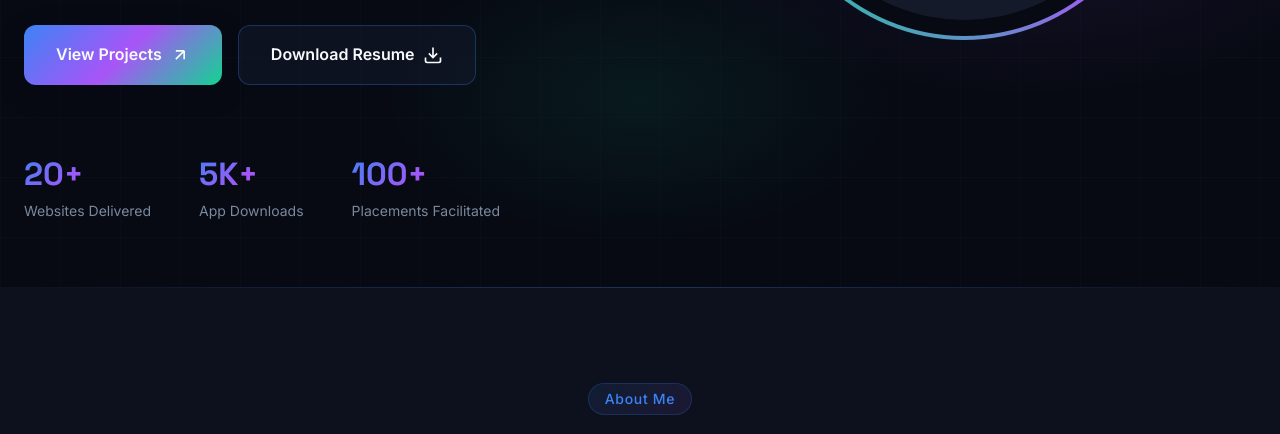
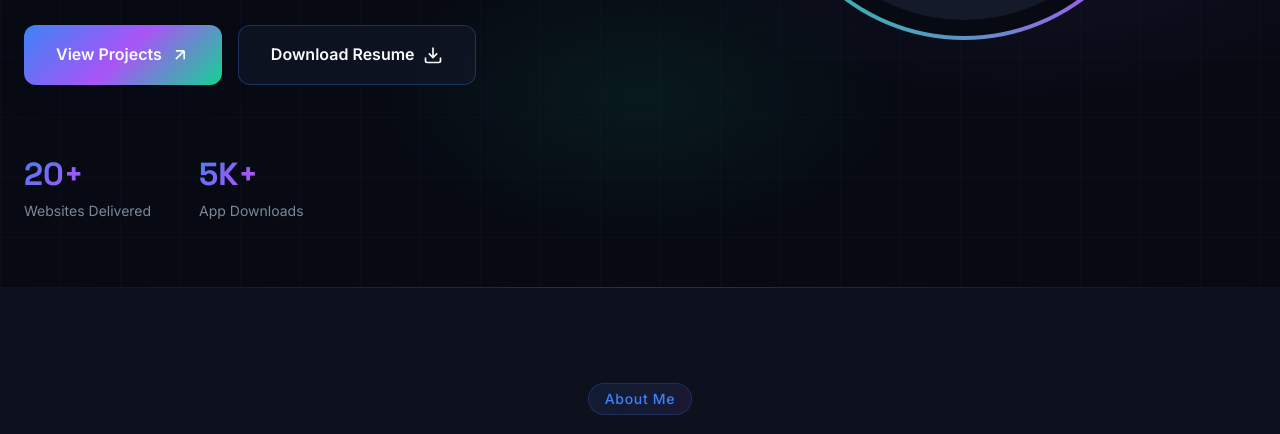
Before and after one commit to Aaryan135/website, a plain HTML site: page index.html in a window 1280 px wide. Shown: the part 663-1097 px from the top of the page. Drawn offline with Linux system fonts and the light colour scheme.

Commit message:
Remove placements facilitated statistic from index.html
Removed the placements facilitated statistic from the stats section.

```diff
--- a/index.html
+++ b/index.html
@@ -76,10 +76,6 @@
                 <div class="stat">
                     <span class="stat-number">5K+</span>
                     <span class="stat-label">App Downloads</span>
-                </div>
-                <div class="stat">
-                    <span class="stat-number">100+</span>
-                    <span class="stat-label">Placements Facilitated</span>
                 </div>
             </div>
         </div>
```
